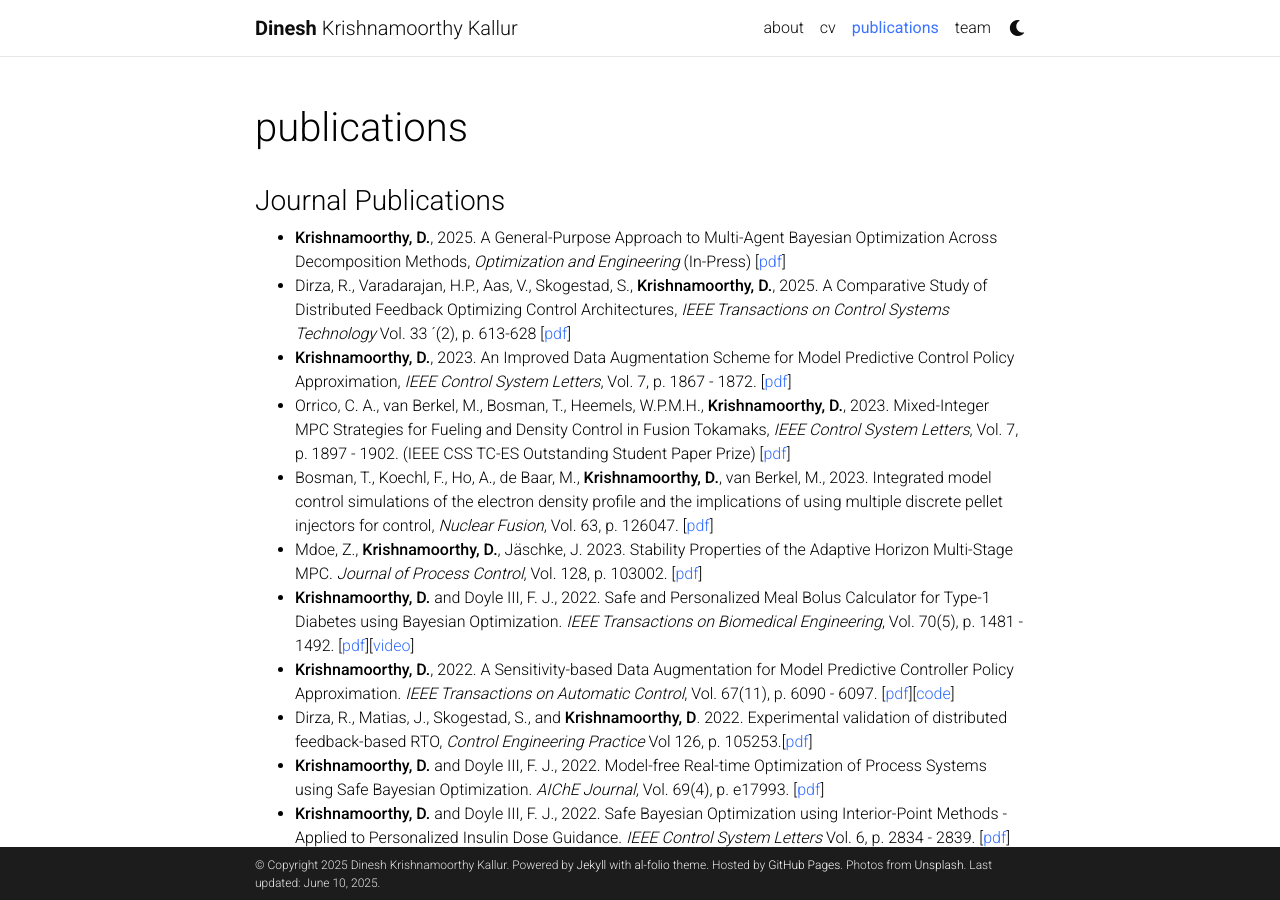
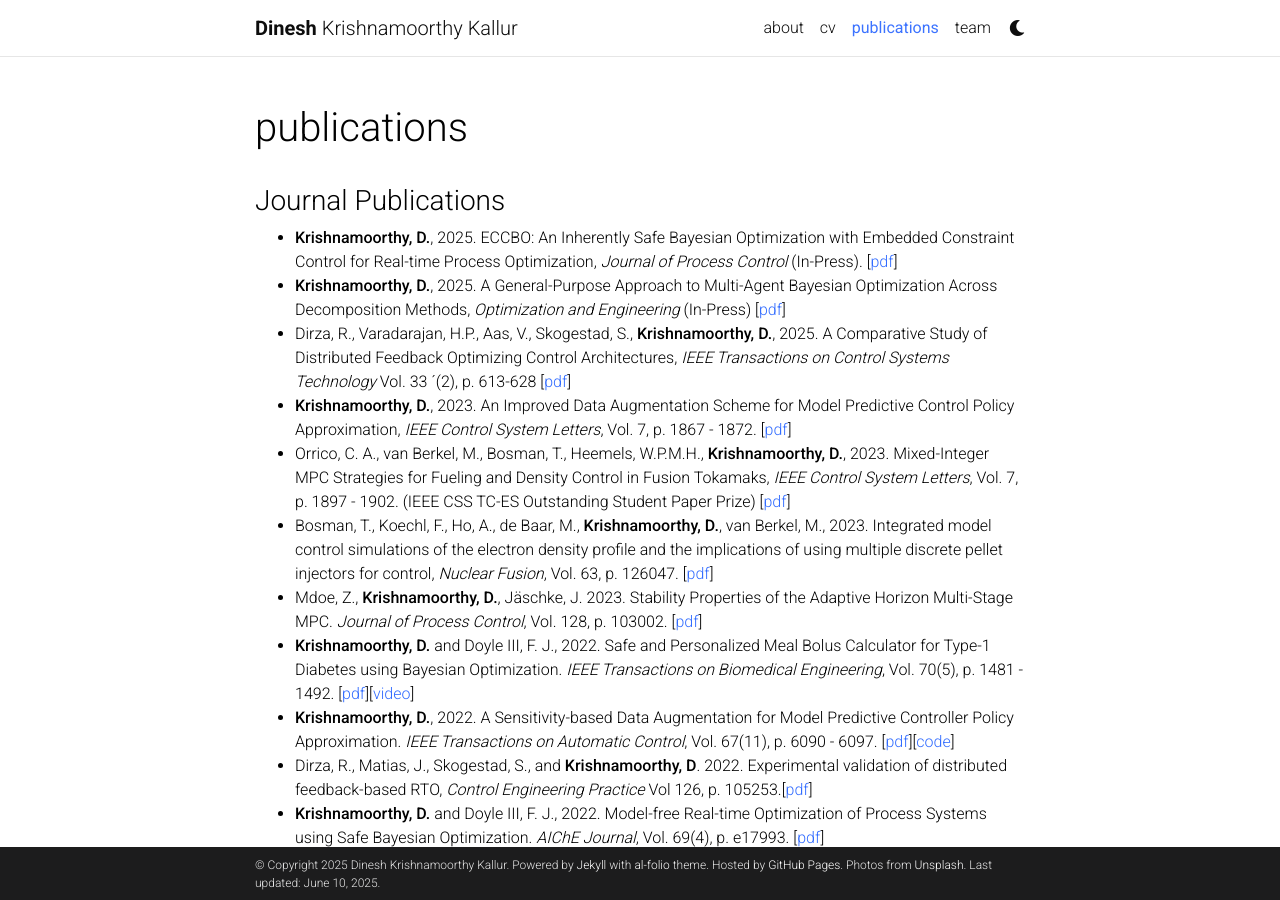
Before and after one commit to dinesh-krishnamoorthy/dinesh-krishnamoorthy.github.io, a Jekyll site: the page built from _pages/publications.md, in a window 1280 px wide and 900 px high. Built offline with Jekyll 4.4.1, drawn with Linux system fonts in a browser that asks for light colours; comment, search, counter and statistics services are not loaded; a style sheet for code colours, icons or effects is not loaded.

Commit message:
Update publications.md

```diff
--- a/_pages/publications.md
+++ b/_pages/publications.md
@@ -10,6 +10,7 @@ nav_order: 2
 
 
 ### Journal Publications
+* **Krishnamoorthy, D.**, 2025. ECCBO: An Inherently Safe Bayesian Optimization with Embedded Constraint Control for Real-time Process Optimization, _Journal of Process Control_ (In-Press). [[pdf](https://www.dropbox.com/scl/fi/0965fo7c5ydz9296tfzeo/ECCBO_main.pdf?rlkey=yhjtptox7wfjv671r41t7oq41&st=old4rylx&dl=0)]
 * **Krishnamoorthy, D.**, 2025. A General-Purpose Approach to Multi-Agent Bayesian Optimization Across Decomposition Methods, _Optimization and Engineering_ (In-Press) [[pdf](https://link.springer.com/article/10.1007/s11081-024-09953-w)]
 * Dirza, R., Varadarajan, H.P., Aas, V., Skogestad, S., **Krishnamoorthy, D.**, 2025. A Comparative Study of Distributed Feedback Optimizing Control Architectures, _IEEE Transactions on Control Systems Technology_ Vol. 33 ´(2), p. 613-628 [[pdf](https://arxiv.org/pdf/2411.04676)]
 * **Krishnamoorthy, D.**, 2023. An Improved Data Augmentation Scheme for Model Predictive Control Policy Approximation, _IEEE Control System Letters_, Vol. 7, p. 1867 - 1872. [[pdf](https://arxiv.org/pdf/2303.05607.pdf)]
```
